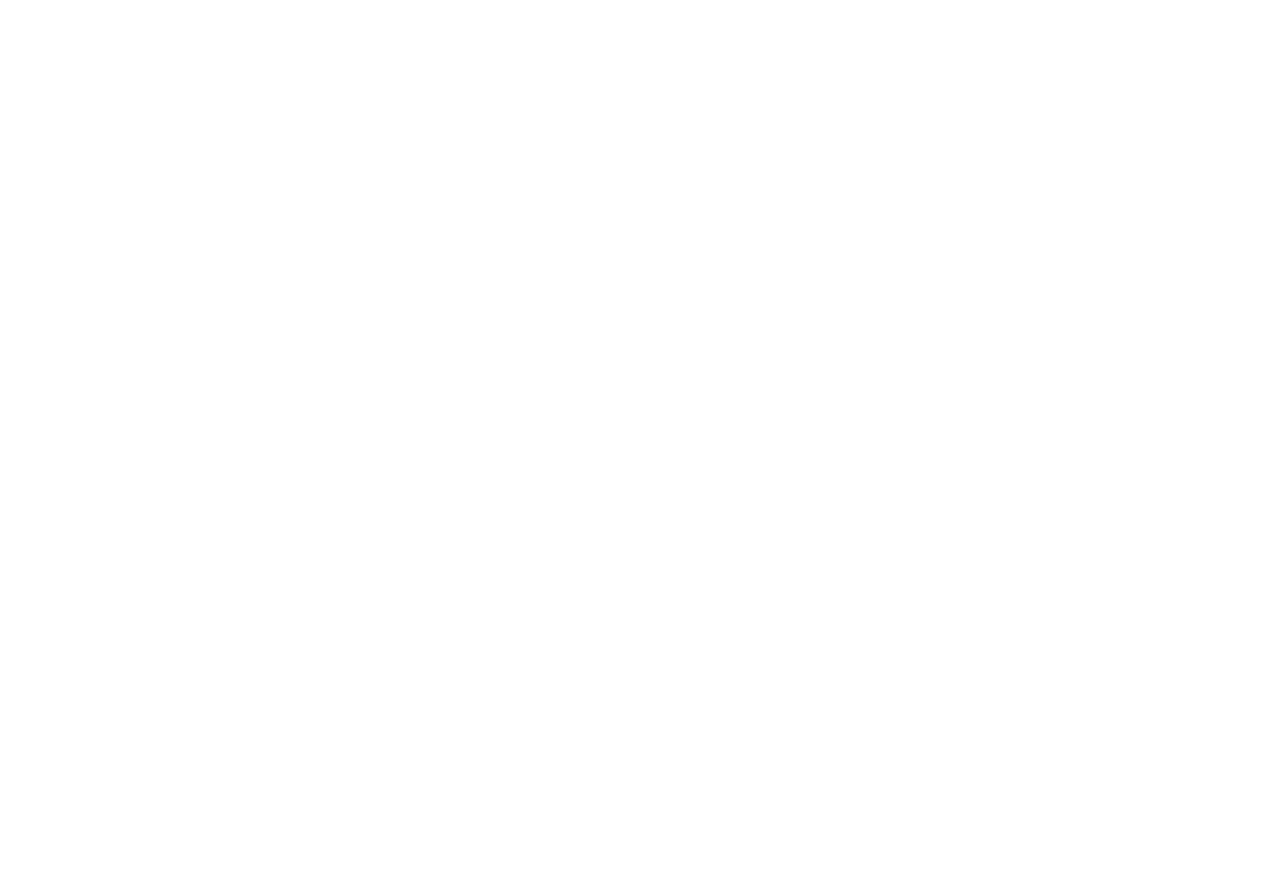
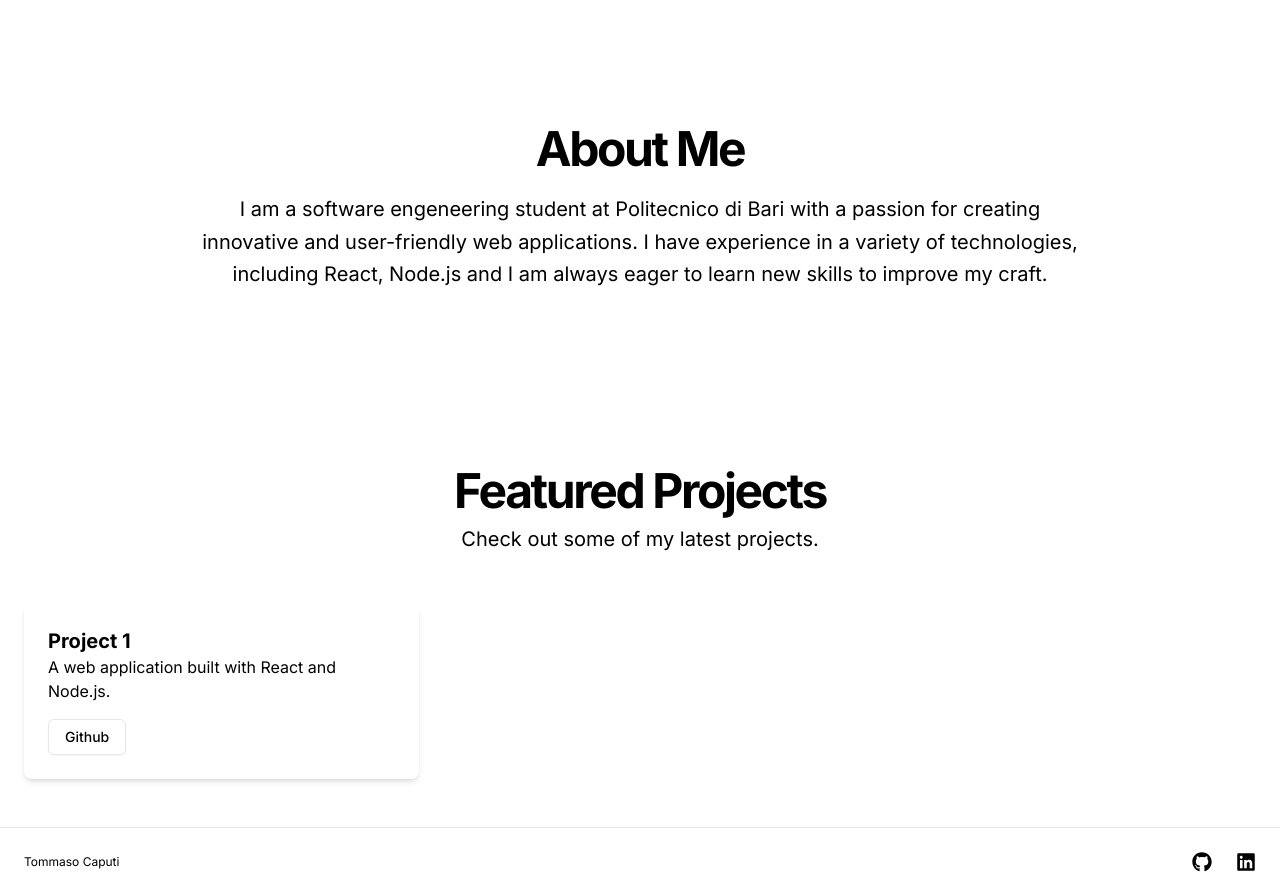
Before and after one commit to tommaso-caputi/portfolio, a Next.js app in the folder portfolio/: page / in a window 1280 px wide. Shown: the part 440-1336 px from the top of the page. Before the commit the page ends 800 px from the top, so only its background shows below. Built offline with nearby package versions, Linux system fonts and the light colour scheme.

Commit message:
set all sections and footer

```diff
--- a/portfolio/src/app/globals.css
+++ b/portfolio/src/app/globals.css
@@ -45,3 +45,7 @@ body {
     text-wrap: balance;
   }
 }
+
+html {
+  scroll-behavior: smooth;
+}
--- a/portfolio/src/app/page.tsx
+++ b/portfolio/src/app/page.tsx
@@ -1,4 +1,7 @@
+import AboutSection from "@/components/AboutSection";
+import Footer from "@/components/Footer";
 import Header from "@/components/Header";
+import ProjectsSection from "@/components/ProjectsSection";
 
 
 export default function Home() {
@@ -15,8 +18,8 @@ export default function Home() {
                 </h1>
                 <h2 className="text-2xl font-bold tracking-tighter sm:text-3xl md:text-4xl">Software Developer</h2>
                 <p className="mx-auto max-w-[700px] text-muted-foreground md:text-xl">
-                  I'm a passionate software developer with expertise in building modern, scalable, and user-friendly web
-                  applications.
+                  I'm a passionate software engeneering student at Politecnico di Bari
+                  with expertise in building modern, scalable, and user-friendly web applications.
                 </p>
               </div>
               <div className="justify-center flex">
@@ -32,7 +35,10 @@ export default function Home() {
             </div>
           </div>
         </section>
+        <AboutSection />
+        <ProjectsSection />
       </main>
+      <Footer />
     </div>
   );
 }
--- /dev/null
+++ b/portfolio/src/components/AboutSection.tsx
@@ -0,0 +1,18 @@
+export default function AboutSection() {
+    return (
+        <section id="about" className="w-full py-12 md:py-24 lg:py-32">
+            <div className="space-y-12 px-4 md:px-6">
+                <div className="flex flex-col items-center justify-center space-y-4 text-center">
+                    <div className="space-y-5">
+                        <h2 className="text-3xl font-bold tracking-tighter sm:text-5xl">About Me</h2>
+                        <p className="max-w-[900px] text-muted-foreground md:text-xl/relaxed lg:text-base/relaxed xl:text-xl/relaxed">
+                            I am a software engeneering student at Politecnico di Bari with a passion for creating innovative and user-friendly web applications.
+                            I have experience in a variety of technologies, including React, Node.js and I am always
+                            eager to learn new skills to improve my craft.
+                        </p>
+                    </div>
+                </div>
+            </div>
+        </section>
+    )
+}
--- /dev/null
+++ b/portfolio/src/components/Footer.tsx
@@ -0,0 +1,20 @@
+import Link from "next/link";
+import { FaGithub } from "react-icons/fa";
+import { FaLinkedin } from "react-icons/fa";
+
+
+export default function Footer() {
+    return (
+        <footer className="flex flex-col gap-2 sm:flex-row py-6 w-full shrink-0 items-center px-4 md:px-6 border-t">
+            <p className="text-xs text-muted-foreground">Tommaso Caputi</p>
+            <nav className="sm:ml-auto flex gap-4 sm:gap-6">
+                <Link href="https://github.com/tommaso-caputi" className="text-xs hover:underline underline-offset-4" prefetch={false}>
+                    <FaGithub className="size-5" />
+                </Link>
+                <Link href="https://www.linkedin.com/in/tommaso-caputi" className="text-xs hover:underline underline-offset-4" prefetch={false}>
+                    <FaLinkedin className="size-5" />
+                </Link>
+            </nav>
+        </footer>
+    )
+}
--- a/portfolio/src/components/Header.tsx
+++ b/portfolio/src/components/Header.tsx
@@ -10,13 +10,13 @@ export default function Header() {
                 <span className="sr-only">Tommaso Caputi's portfolio</span>
             </Link>
             <nav className="ml-auto flex gap-4 sm:gap-6">
-                <Link href="#" className="text-sm font-medium hover:underline underline-offset-4" prefetch={false}>
+                {/* <Link href="#" className="text-sm font-medium hover:underline underline-offset-4" prefetch={false}>
                     About
-                </Link>
-                <Link href="#" className="text-sm font-medium hover:underline underline-offset-4" prefetch={false}>
+                </Link> */}
+                <Link href="#projects" className="text-sm font-medium hover:underline underline-offset-4" prefetch={false}>
                     Projects
                 </Link>
-                <Link href="#" className="text-sm font-medium hover:underline underline-offset-4" prefetch={false}>
+                <Link href="mailto:tommasocaputi85@gmail.com" className="text-sm font-medium hover:underline underline-offset-4" prefetch={false}>
                     Contact
                 </Link>
             </nav>
--- /dev/null
+++ b/portfolio/src/components/ProjectsSection.tsx
@@ -0,0 +1,39 @@
+import Link from "next/link";
+
+export default function ProjectsSection() {
+    return (
+        <section id="projects" className="w-full py-12">
+            <div className="space-y-12 px-4 md:px-6 w-full">
+                <div className="flex flex-col items-center justify-center space-y-4 text-center">
+                    <div className="space-y-2">
+                        <h2 className="w-full text-3xl font-bold tracking-tighter sm:text-5xl">Featured Projects</h2>
+                        <p className="max-w-[900px] text-muted-foreground md:text-xl/relaxed lg:text-base/relaxed xl:text-xl/relaxed">
+                            Check out some of my latest projects.
+                        </p>
+                    </div>
+                </div>
+                <div className="grid grid-cols-1 sm:grid-cols-2 lg:grid-cols-3 gap-6">
+                    <ProjectCard />
+                </div>
+            </div>
+        </section>
+    )
+}
+
+function ProjectCard() {
+    return (
+        <div className="bg-card p-6 rounded-lg shadow-md">
+            <h3 className="text-xl font-bold">Project 1</h3>
+            <p className="text-muted-foreground">A web application built with React and Node.js.</p>
+            <div className="mt-4 flex gap-2">
+                <Link
+                    href="#"
+                    className="inline-flex h-9 items-center justify-center rounded-md border border-input bg-background px-4 py-2 text-sm font-medium shadow-sm transition-colors hover:bg-accent hover:text-accent-foreground focus-visible:outline-none focus-visible:ring-1 focus-visible:ring-ring disabled:pointer-events-none disabled:opacity-50"
+                    prefetch={false}
+                >
+                    Github
+                </Link>
+            </div>
+        </div>
+    )
+}
```
